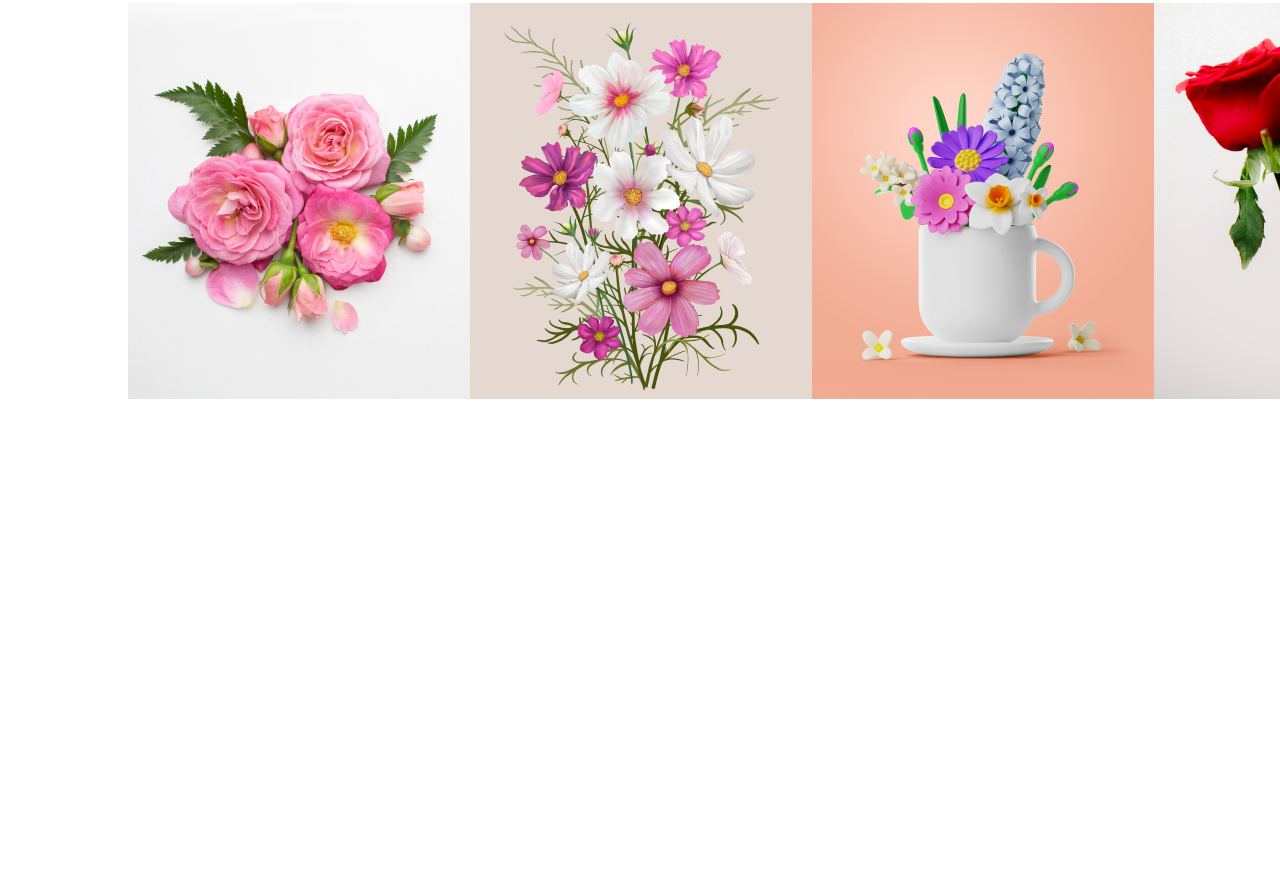
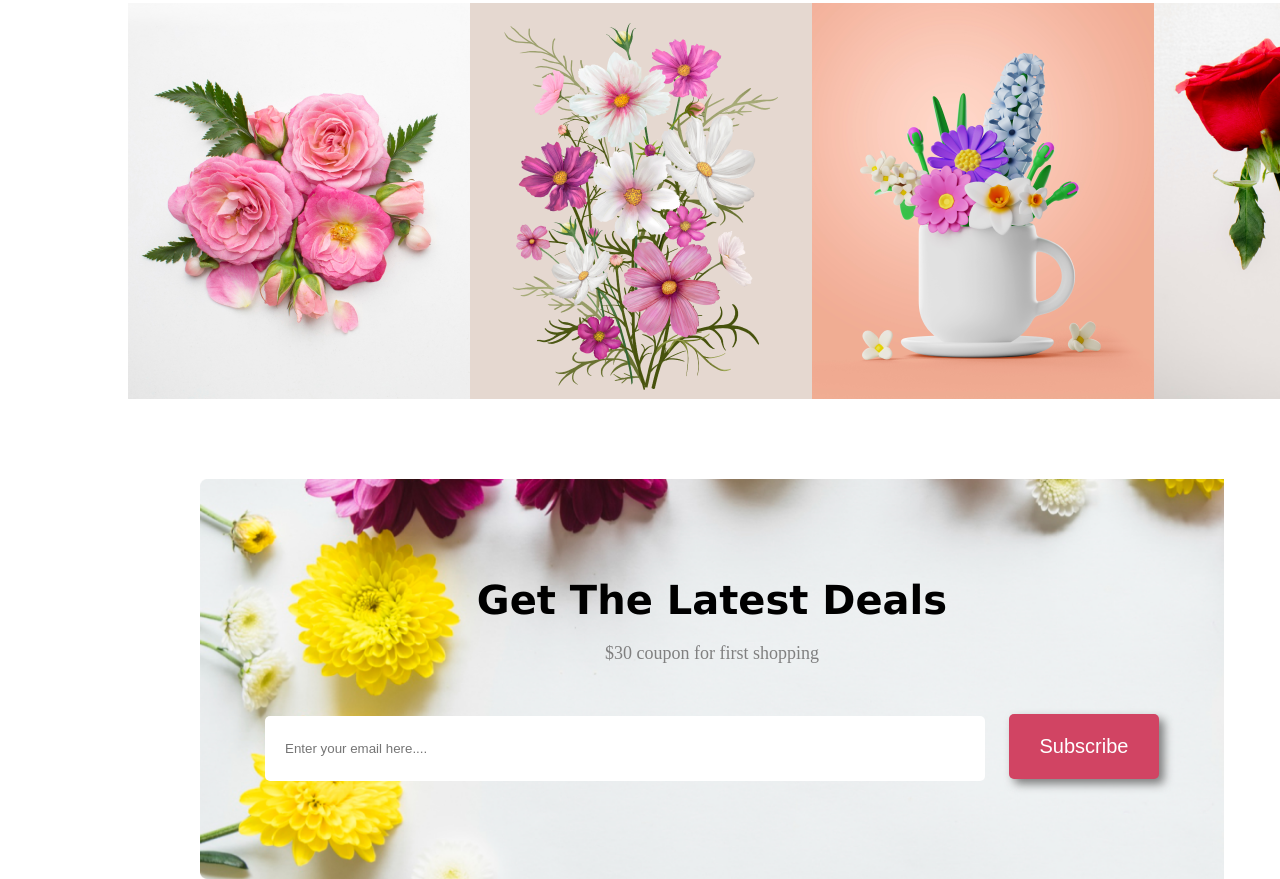
Before and after one commit to mdnabil9775/assignment-no-1, a plain HTML site: page index.html in a window 1280 px wide. Shown: the part 2941-3820 px from the top of the page. Before the commit the page ends 3340 px from the top, so only its background shows below. Drawn offline with Linux system fonts and the light colour scheme.

Commit message:
section 6 input and background

```diff
--- a/flower.css
+++ b/flower.css
@@ -151,7 +151,7 @@ display: flex;
 }
 .btn-2{
     font-size: 20px;
-    padding: 10px;
+    height: 65px;
     width: 150px;
     background-color: #d14463;
     color: white;
@@ -162,13 +162,13 @@ display: flex;
 /* section 5 */
 .sec-5{
     width: 80%;
-    height: auto;
+    height: 50vh;
     margin: auto;
 
 }
 .sec5-img{
     display: flex;
-    justify-content: space-around;
+    justify-content: space-between;
     align-items: center;
 }
 .sec5-text{
@@ -183,3 +183,33 @@ display: flex;
     text-align: center;
     margin-bottom: 30px;
 }
+/* section 5 text and input  */
+.sec-6{
+    height: 50vh;
+    width: 80%;
+    margin: 200px 0px 0px 200px;
+    background-image: url('./bg-last-sec.png');
+    background-size: cover;
+    display: flex;
+    justify-content: center;
+    align-items: center;
+    text-align: center;
+}
+.sec6-input{
+          height: 65px;
+          width: 700px;
+          border: none;
+          border-radius: 5px;
+          padding-left: 20px;
+          margin-right: 20px;
+}
+.sec6-text h1{
+        font-size: 40px;
+        font-family: Verdana, Geneva, Tahoma, sans-serif;
+        margin-bottom: 20px;
+}
+.sec6-text p{
+    font-size: 18px;
+    color: gray;
+    margin-bottom: 50px;
+}
--- a/index.html
+++ b/index.html
@@ -82,6 +82,14 @@
                 height: 400px; src="./Flower Asset/Rectangle 6.png" alt="">
             </div>
         </section>
+        <section class="sec-6">
+            <div class="sec6-text">
+                <h1>Get The Latest Deals</h1>
+                <p>$30 coupon for first shopping</p>
+                <input class="sec6-input" type="text" placeholder="Enter your email here....">
+                <button class="btn-2">Subscribe</button>
+            </div>
+        </section>
     </main>
     <footer>    </footer>
 </body>
```
Also changed, not shown: bg-last-sec.png (renamed from Flower Asset/Rectangle 9.png).
